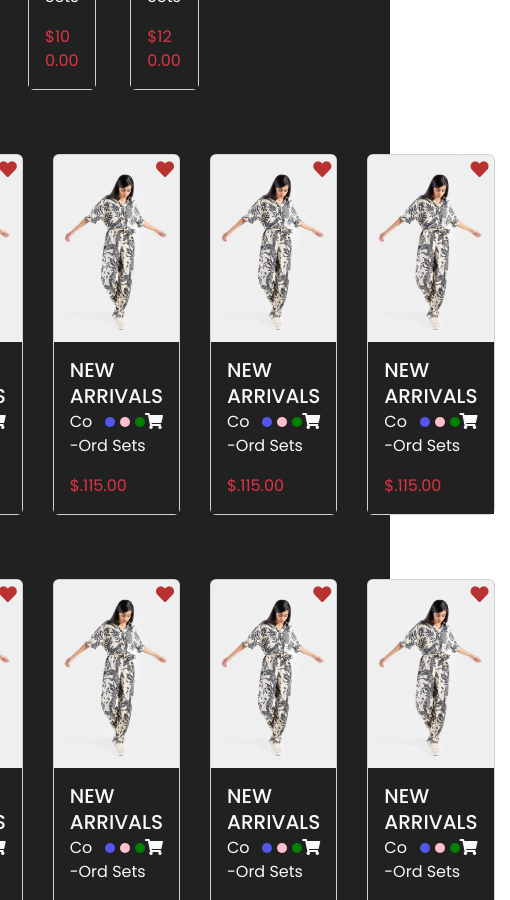
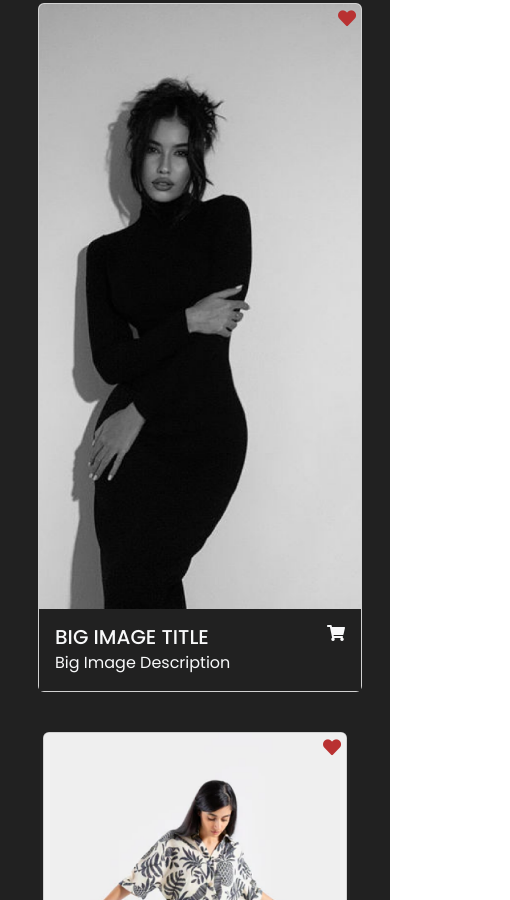
Before and after one commit to chuzairnisar425/ecommercewebsite, a React (Create React App) app: page /ViewAllCategories in a window 390 px wide. Shown: the part 1100-2000 px from the top of the page, 510 px wide, since content can reach past the window. Built offline with nearby package versions, Linux system fonts and the light colour scheme.

Commit message:
modified

```diff
--- a/src/components/HomePage.css
+++ b/src/components/HomePage.css
@@ -19,6 +19,11 @@ body{
   .main-headings h1{
     font-weight: bolder;
 
+  }
+  @media (max-width: 768px) {
+    .main-headings h1{
+font-size: 10px;
+    }
   }
   .hero-section {
 
--- a/src/components/HomePage.js
+++ b/src/components/HomePage.js
@@ -148,7 +148,7 @@ function HomePage() {
         <div className="row hero-section mb-4">
   <div className="col-md-6 d-flex align-items-center justify-content-center">
     <div className='main-headings text-center'>
-      <h1 >
+      <h1>
         <span className='lets-headings'>LET'S</span> EXPLORE
         <span className='bg-red text-light'> UNIQUE</span> CLOTHES.
       </h1>
--- a/src/components/ViewAllCategories.js
+++ b/src/components/ViewAllCategories.js
@@ -90,7 +90,7 @@ const ViewAllCategories = () => {
                         <span className="text-white">{products.length} Products</span>
                     </div>
                 </div>
-                <div className="container-cards">
+                <div className="container-cards" style={{display:'flex', flexWrap:'wrap'}}>
                     <div className="left-side">
                         {products.map((product) => (
                             <div className="card mb-4 position-relative" key={product.id}>
@@ -109,7 +109,7 @@ const ViewAllCategories = () => {
                     </div>
                     <div className="right-side">
                         <div className="card position-relative">
-                            <img className="card-img-top" src={bigImage} alt="Big Item" />
+                            <img className="card-img-top " src={bigImage} alt="Big Item"  />
                             <span className="position-absolute top-0 end-0 heart-icon">
                                 <i className="fas fa-heart"></i>
                             </span>
@@ -122,7 +122,7 @@ const ViewAllCategories = () => {
                     </div>
 
                 </div>
-                <div className="container-cards">
+                <div className="container-cards" style={{display:'flex', flexWrap:'wrap'}}>
                 <div className="col-md-3">
   <div className="card mb-4 position-relative">
     <img className="card-img-top" src={arrival1} alt="Item" />
@@ -204,7 +204,7 @@ const ViewAllCategories = () => {
   </div>
 </div>
 </div>
-<div className="container-cards">
+<div className="container-cards"style={{display:'flex', flexWrap:'wrap'}}>
 <div className="col-md-3">
   <div className="card mb-4 position-relative">
     <img className="card-img-top" src={arrival1} alt="Item" />
@@ -295,7 +295,7 @@ const ViewAllCategories = () => {
   </div>
 </div>
 </div>
-<div className="container-cards">
+<div className="container-cards"style={{display:'flex', flexWrap:'wrap'}}>
 <div className="col-md-3">
   <div className="card mb-4 position-relative">
     <img className="card-img-top" src={arrival1} alt="Item" />
@@ -377,7 +377,7 @@ const ViewAllCategories = () => {
   </div>
 </div>
 </div>
-<div className="container-cards">
+<div className="container-cards"style={{display:'flex', flexWrap:'wrap'}}>
 <div className="col-md-3">
   <div className="card mb-4 position-relative">
     <img className="card-img-top" src={arrival1} alt="Item" />
@@ -464,7 +464,7 @@ const ViewAllCategories = () => {
  {/* Shop Category */}
  <h2 className='text-center '>SHOP BY CATEGORY</h2>
         <div className="row">
-          <div className="col-md-3 mb-4 position-relative">
+          <div className="col-md-3 mb-4 position-relative" style={{display:'flex', flexWrap:'wrap'}}  >
             <div className="card">
               <img src={shop1} className="card-img-top" alt="Image 1" />
               <div className="overlay d-flex justify-content-center align-items-end ">
```
Also changed, not shown: src/components/ViewAllCategories.css (+7 -1 lines).
